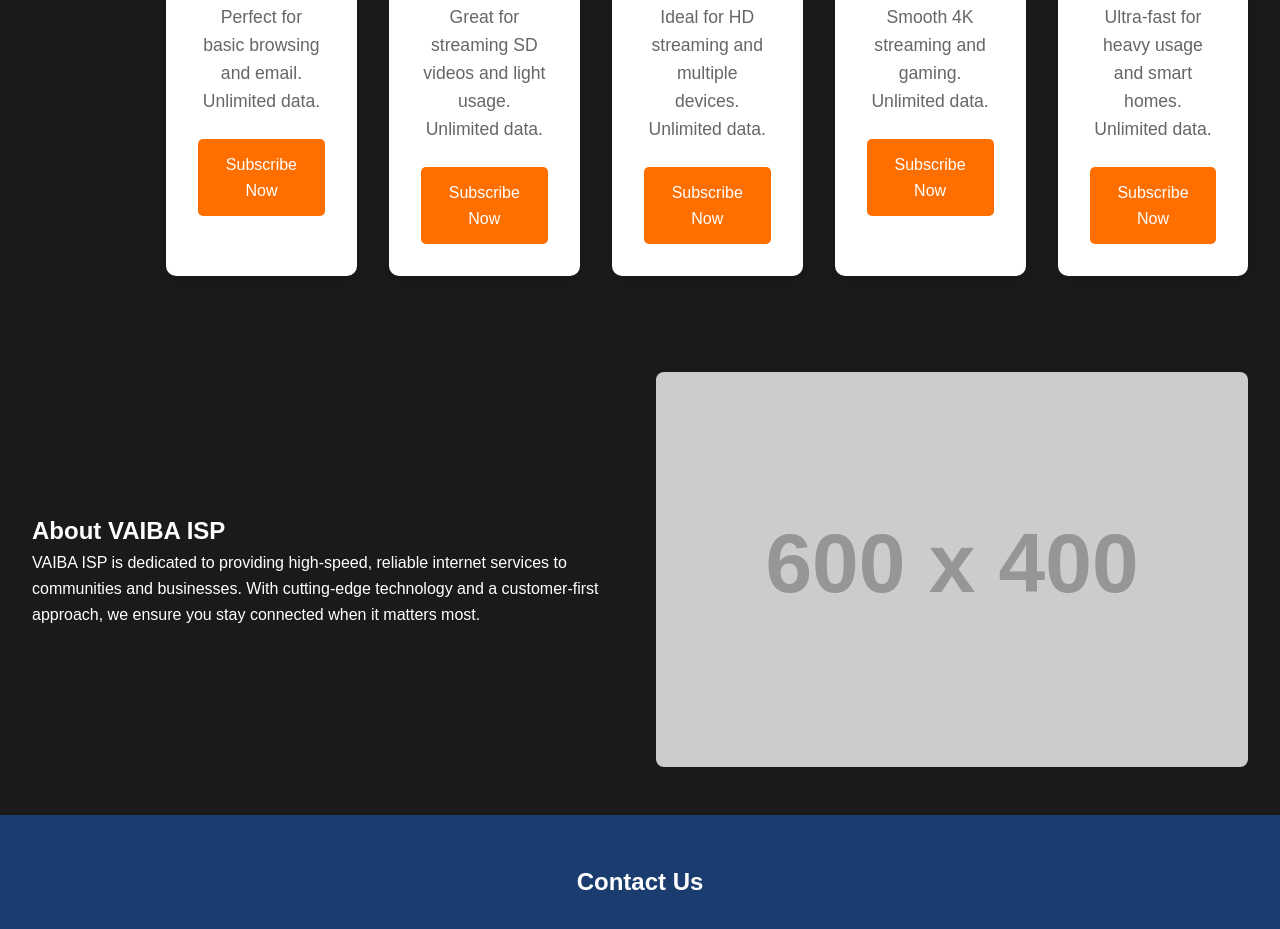
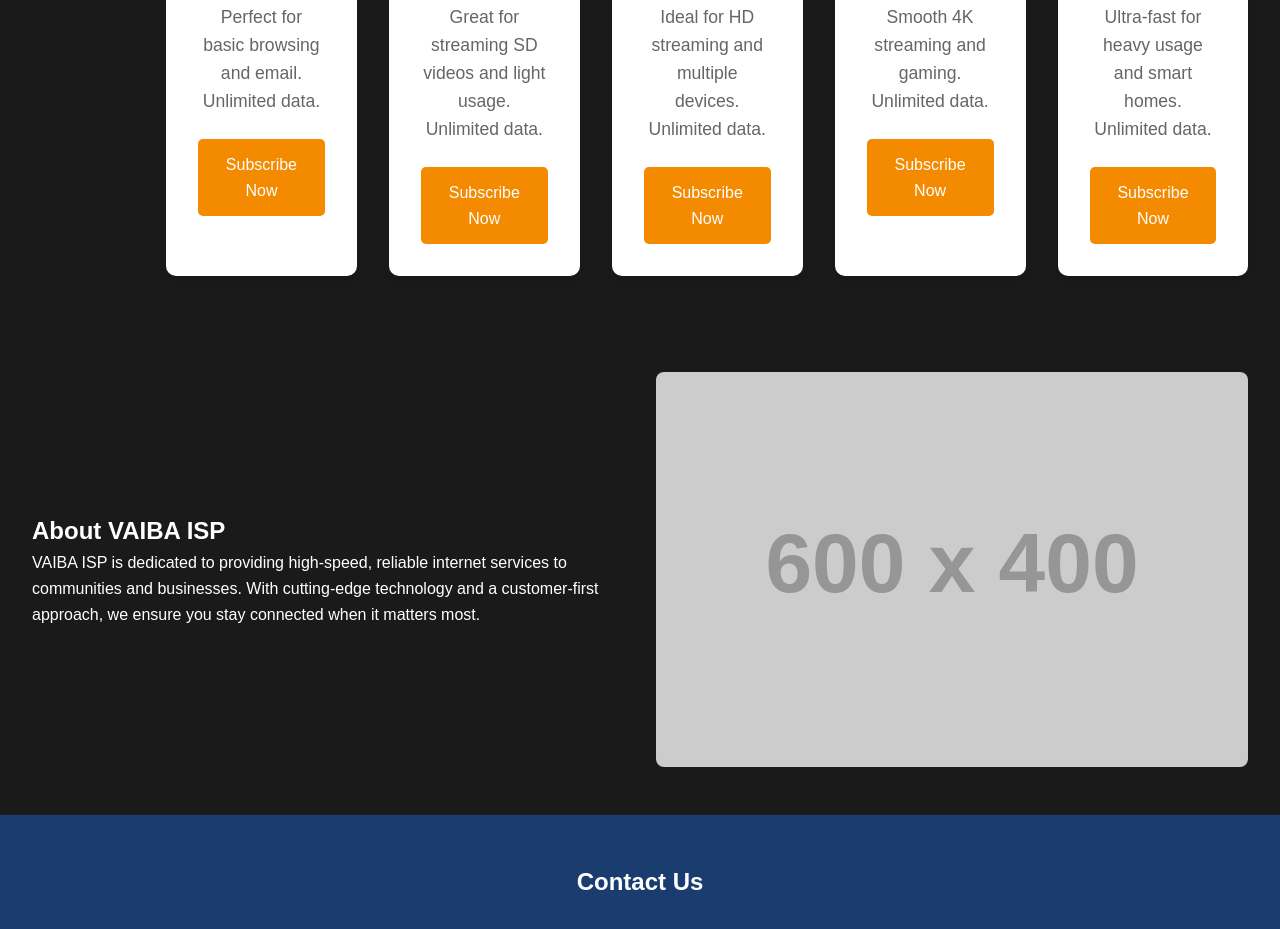
Before and after one commit to ManDem-lab/leon-omini-vaiba-isp, a plain HTML site: page index.html in a window 1280 px wide. Shown: the part 1135-2064 px from the top of the page. Drawn offline with Linux system fonts and the light colour scheme; placeholder pictures from the web are drawn by us.

Commit message:
Update styles.css
Update

```diff
--- a/styles.css
+++ b/styles.css
@@ -155,7 +155,6 @@ header {
             grid-template-columns: repeat(5, 1fr);
             /*grid-template-columns: repeat(auto-fit, minmax(250px, 1fr));*/
             gap: 2rem;
-            /*height: 150px;*/
             margin-top: 2rem;
             margin-left: 150px;
             grid-template-areas:
@@ -228,7 +227,7 @@ header {
 
         .btn {
             display: inline-block;
-            background: #ff6f00;
+            background: #f38a00;
             color: white;
             padding: 0.8rem 1.5rem;
             text-decoration: none;
@@ -296,5 +295,4 @@ header {
             .hero p {
                 font-size: 1rem;
             }
-
         }
```
